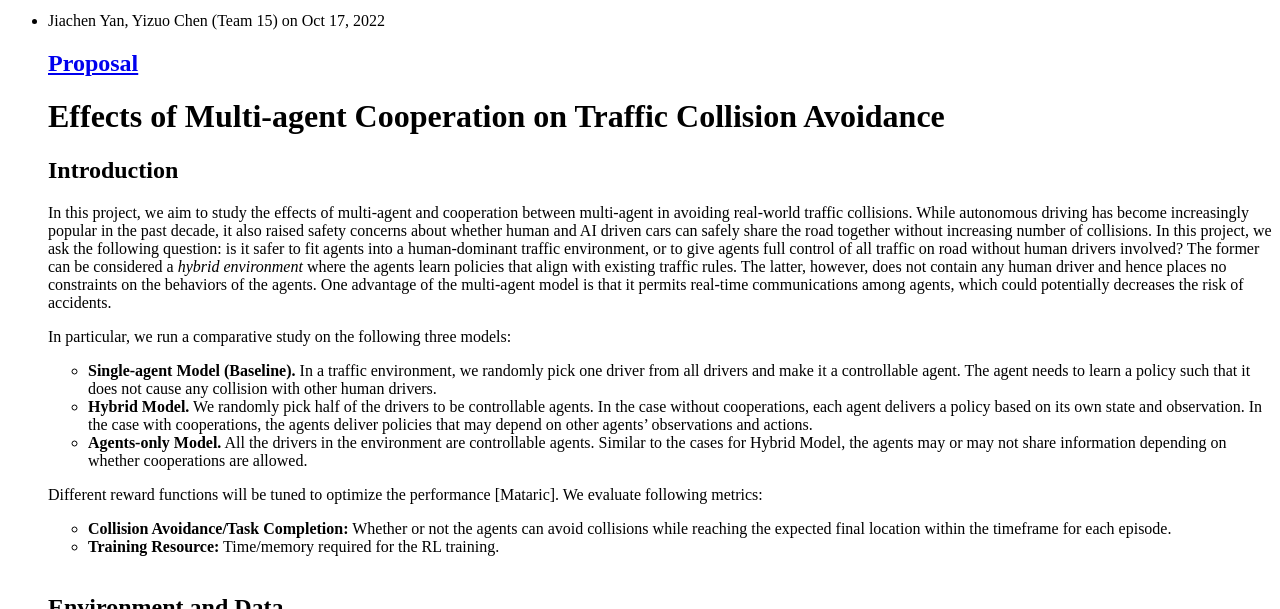
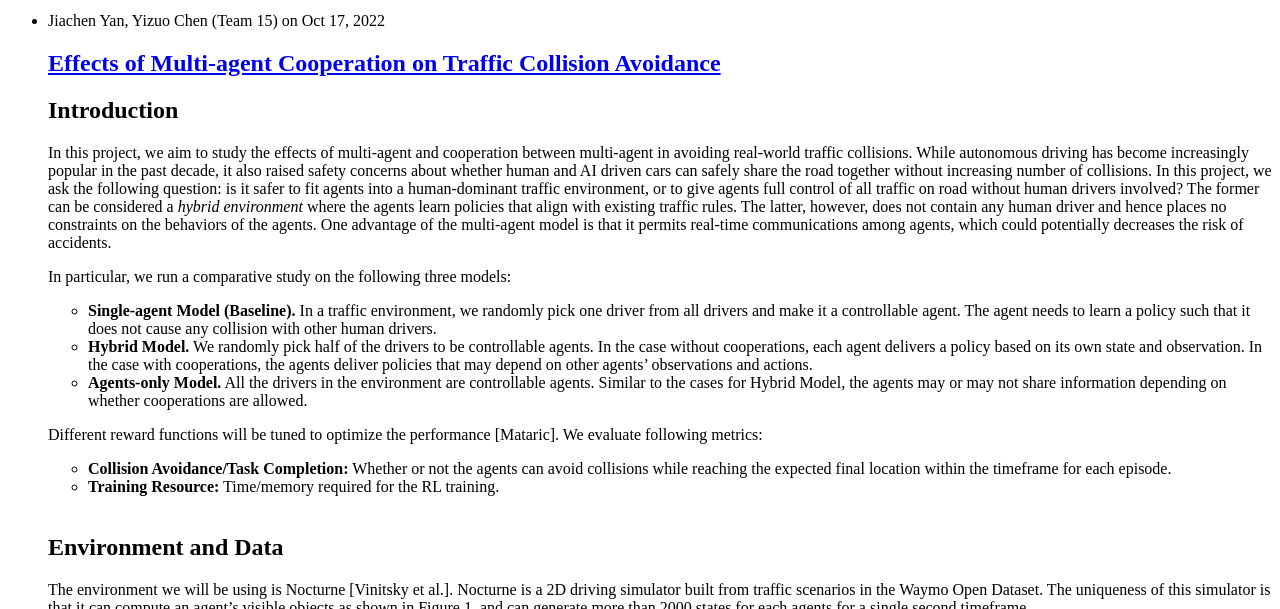
Before and after one commit to ucla-rlcourse/CS269-projects-2022fall, a Jekyll site: the page built from index.html, in a window 1280 px wide and 900 px high, cut to the strip 212-821 px from the top of the window. Built offline with Jekyll 4.4.1, drawn with Linux system fonts in a browser that asks for light colours.

Commit message:
Update 2022-10-17-team15.md

```diff
--- a/_posts/2022-10-17-team15.md
+++ b/_posts/2022-10-17-team15.md
@@ -1,11 +1,11 @@
 ---
 layout: post
 comments: true
-title: Proposal
+title: Effects of Multi-agent Cooperation on Traffic Collision Avoidance
 author: Jiachen Yan, Yizuo Chen (Team 15)
 date: 2022-10-17
 ---
-# Effects of Multi-agent Cooperation on Traffic Collision Avoidance
+
 ## Introduction
 In this project, we aim to study the effects of multi-agent and cooperation between multi-agent in avoiding real-world traffic collisions. While autonomous driving has become increasingly popular in the past decade, it also raised safety concerns about whether human and AI driven cars can safely share the road together without increasing number of collisions. In this project, we ask the following question: is it safer to fit agents into a human-dominant traffic environment, or to give agents full control of all traffic on road without human drivers involved? The former can be considered a *hybrid environment* where the agents learn policies that align with existing traffic rules. The latter, however, does not contain any human driver and hence places no constraints on the behaviors of the agents. One advantage of the multi-agent model is that it permits real-time communications among agents, which could potentially decreases the risk of accidents.
 
```
